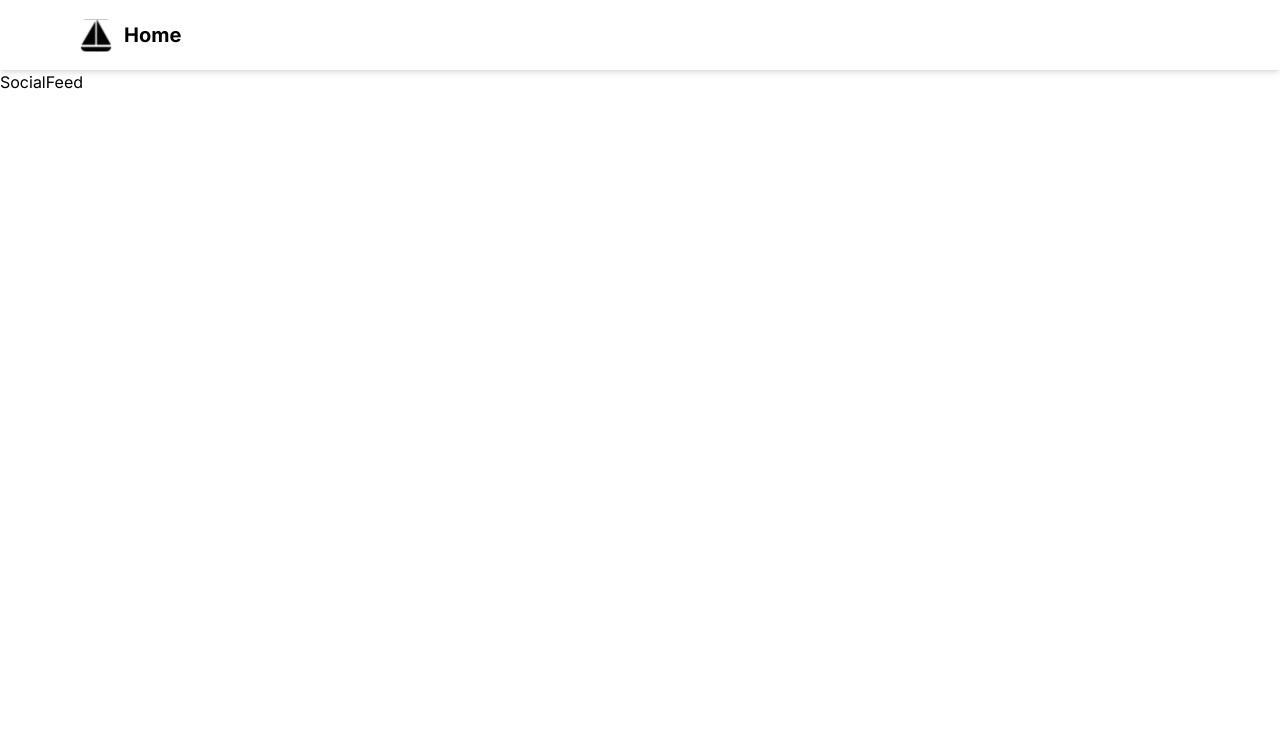
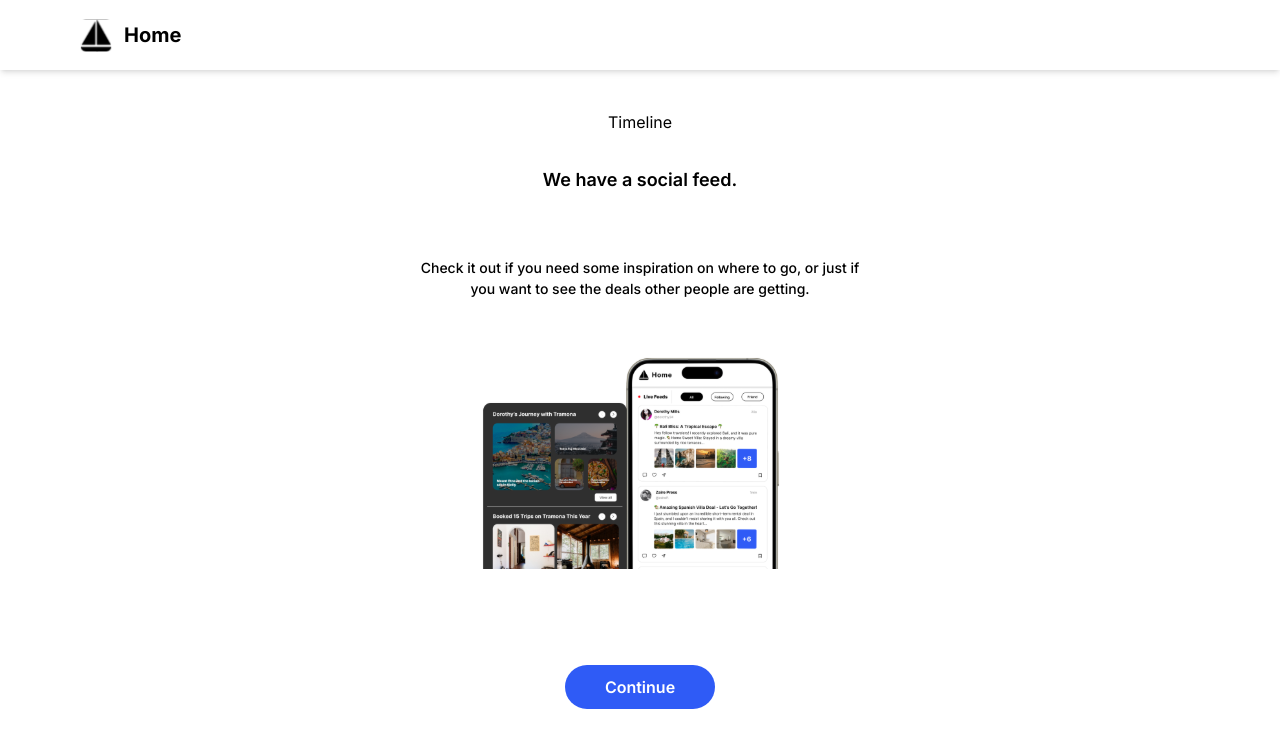
Before and after one commit to Febin-Joseph/Tramona, a React (Vite) app: page /social in a window 1280 px wide. Shown: the top 748 px of the page. Built offline with nearby package versions, Linux system fonts and the light colour scheme.

Commit message:
completedsocialfeed page and other two home pages

```diff
--- a/src/components/common/Button.tsx
+++ b/src/components/common/Button.tsx
@@ -1,7 +1,20 @@
-const Button = () => {
-  return (
-    <div>Button</div>
-  )
+import { FC } from "react";
+
+interface ButtonProps {
+  onClick: () => void;
+  label: string;
+  color: string;
 }
 
-export default Button
+const Button: FC<ButtonProps> = ({ onClick, label, color }) => {
+  return (
+    <button
+      className={`min-w-[150px] h-[44px] ${color} rounded-full p-1 cursor-pointer text-white-10 font-semibold`}
+      onClick={onClick}
+    >
+      {label}
+    </button>
+  );
+};
+
+export default Button;
--- a/src/components/common/Nav.tsx
+++ b/src/components/common/Nav.tsx
@@ -1,19 +1,17 @@
-import { ReactElement } from "react"
-import { logo } from "../../constant"
+import { FC } from "react";
+import { logo } from "../../constant";
 
-const Nav = (): ReactElement => {
+const Nav: FC = () => {
   return (
-    //These styles are available in the index.css file
-    <nav className="max-container flexStart padding-container relative
-    z-30 py-5 bg-white-10 shadow-md h-[70px]">
-
-      <img
-        src={logo}
-        alt="tramona-logo"
-      />
+    //These styles are available in index.css
+    <nav className="max-container flexStart padding-container px-6
+    relative z-30 py-5 bg-white-10 shadow-md h-[70px]">
+      <a href="/">
+        <img src={logo} alt="tramona-logo" />
+      </a>
       <h1 className="text-[20px] font-bold pl-3">Home</h1>
     </nav>
-  )
-}
+  );
+};
 
-export default Nav
+export default Nav;
--- a/src/constant/index.tsx
+++ b/src/constant/index.tsx
@@ -1,5 +1,7 @@
 import logo from '../assets/logo.svg'
+import social from '../assets/social-logo.svg'
 
 export {
-    logo
+    logo,
+    social
 }
--- a/src/index.css
+++ b/src/index.css
@@ -20,7 +20,7 @@ body {
   }
 
   .padding-container {
-    @apply px-6 lg:px-20 3xl:px-0;
+    @apply  lg:px-20 3xl:px-20;
   }
 
   .flexCenter {
--- a/src/pages/Home.tsx
+++ b/src/pages/Home.tsx
@@ -1,7 +1,26 @@
-const Home = () => {
+import { FC } from "react";
+import { Button, Timeline } from "../components";
+import { useNavigate } from "react-router-dom";
+
+const Home: FC = () => {
+  const navigate = useNavigate();
+
+  const handleContinue = () => {
+    navigate('/step2');
+  };
+
   return (
-    <div>Home</div>
-  )
-}
+    <div className="flex flex-col items-center justify-center pt-10">
+      <Timeline />
+      <div className="mt-80">
+        <Button
+          label="Continue"
+          color="bg-blue-10"
+          onClick={handleContinue}
+        />
+      </div>
+    </div>
+  );
+};
 
-export default Home
+export default Home;
--- a/src/pages/Home2.tsx
+++ b/src/pages/Home2.tsx
@@ -1,7 +1,26 @@
-const Home2 = () => {
+import { FC } from "react";
+import { Button, Timeline } from "../components";
+import { useNavigate } from "react-router-dom";
+
+const Home2: FC = () => {
+  const navigate = useNavigate();
+
+  const handleContinue = () => {
+    navigate('/social');
+  };
+
   return (
-    <div>Home2</div>
-  )
-}
+    <div className="flex flex-col items-center justify-center pt-10">
+      <Timeline />
+      <div className="mt-80">
+        <Button
+          label="Continue"
+          color="bg-blue-10"
+          onClick={handleContinue}
+        />
+      </div>
+    </div>
+  );
+};
 
-export default Home2
+export default Home2;
--- a/src/pages/SocialFeed.tsx
+++ b/src/pages/SocialFeed.tsx
@@ -1,6 +1,37 @@
-const SocialFeed = () => {
+import { FC } from "react";
+import { Button, Timeline } from "../components";
+import { useNavigate } from "react-router-dom";
+import { social } from "../constant";
+
+const SocialFeed: FC = () => {
+  const navigate = useNavigate();
+
+  const handleContinue = () => {
+    navigate('/invite');
+  };
   return (
-    <div>SocialFeed</div>
+    <div className="max-container padding-container mb-5">
+      <div className="flex flex-col items-center justify-center pt-10">
+        <Timeline />
+        <div className="mt-8 text-center max-w-[500px]">
+          <h6 className="font-semibold text-[18px]">We have a social feed.</h6>
+          <p className="text-[14px] font-medium mt-14 lg:mt-16 px-6">
+            Check it out if you need some inspiration on where to go, or just if
+            you want to see the deals other people are getting.
+          </p>
+          <div className="mt-14 padding-container px-20">
+            <img src={social} alt="social" />
+          </div>
+        </div>
+        <div className="mt-20 lg:mt-24 mb-10">
+          <Button
+            label="Continue"
+            color="bg-blue-10"
+            onClick={handleContinue}
+          />
+        </div>
+      </div>
+    </div>
   )
 }
 
```
Also changed, not shown: src/assets/social-logo.svg (added).
